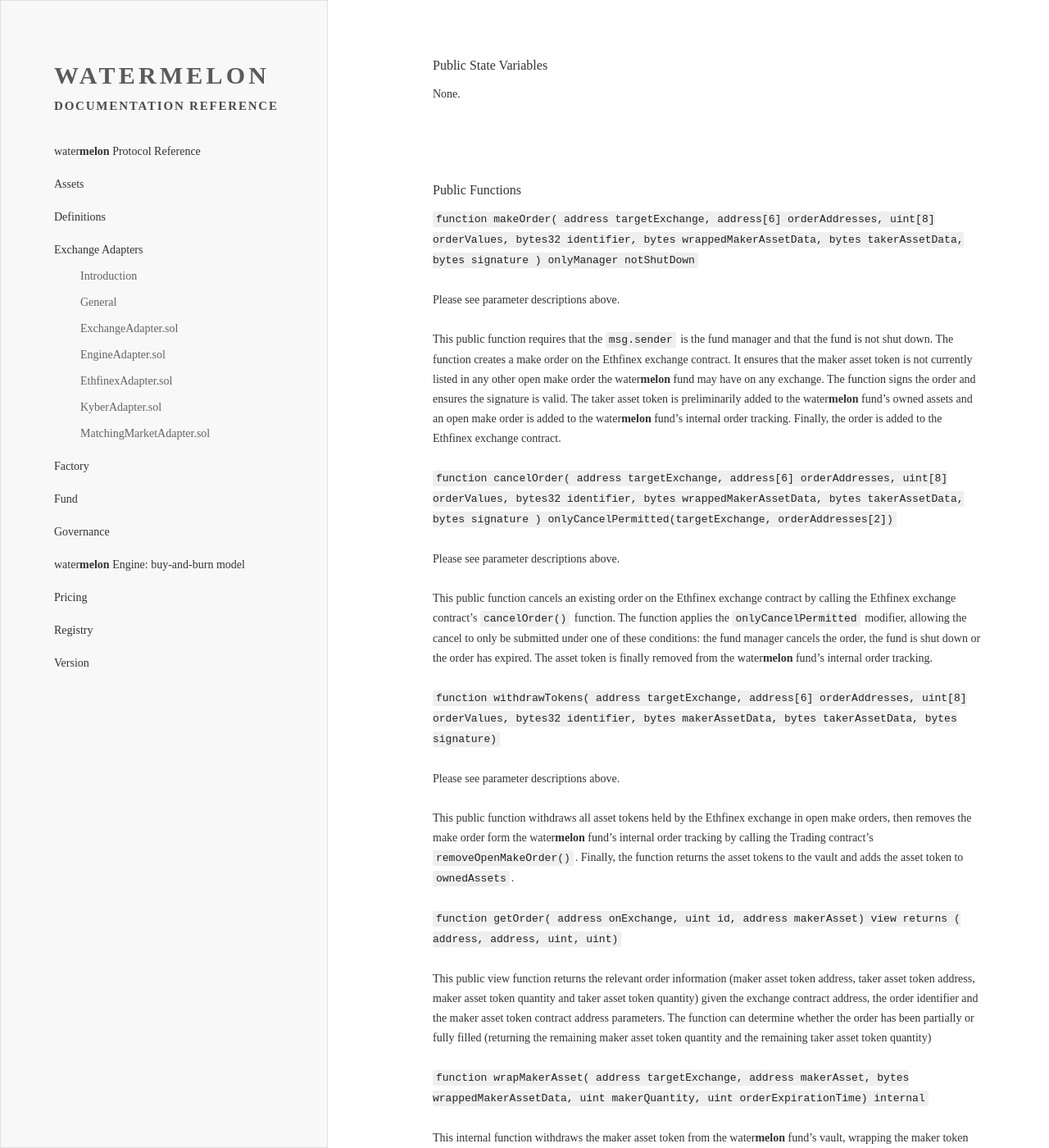
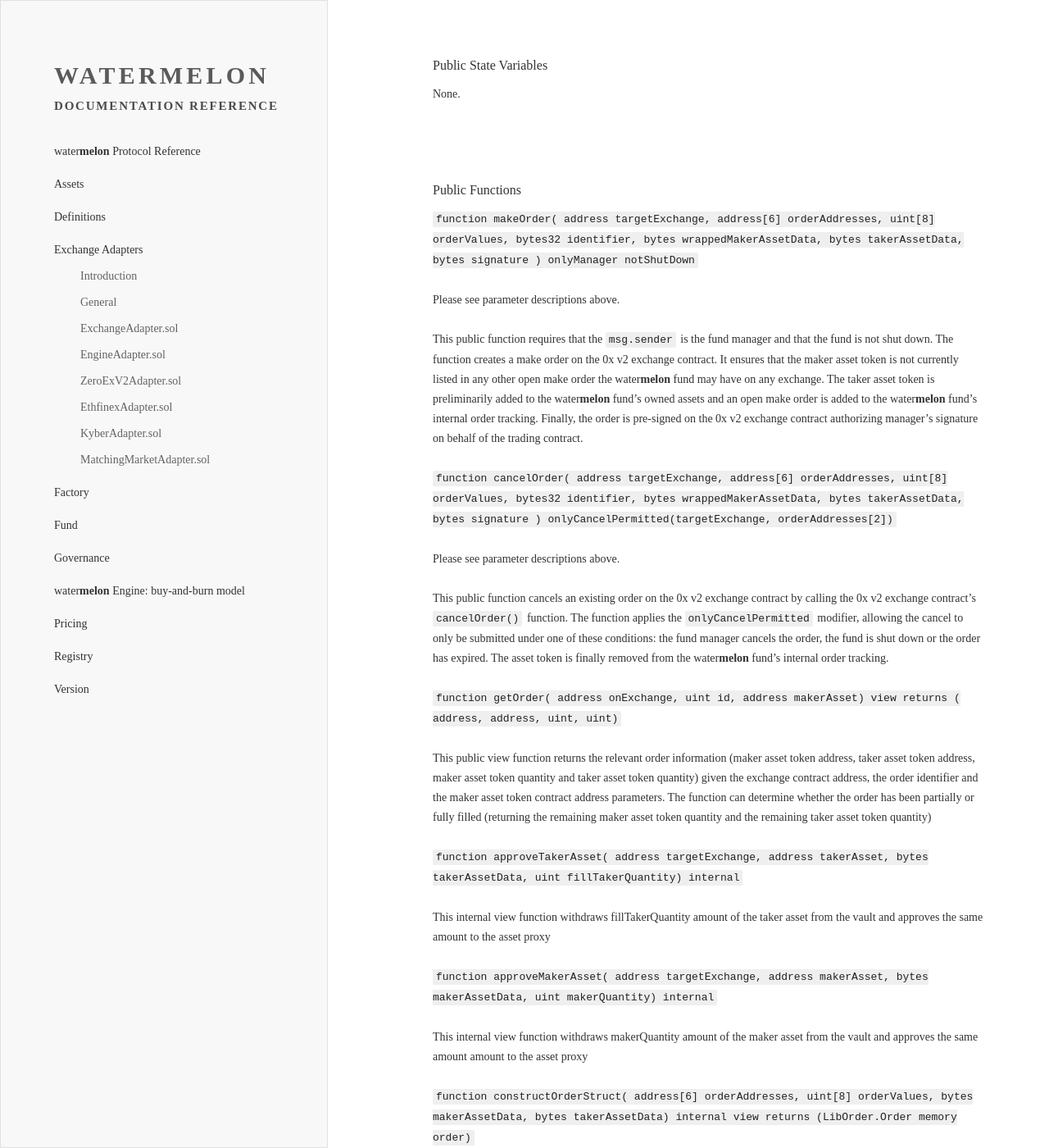
Before and after one commit to melonproject-archive/documentation, a Jekyll site: the page built from chapters/exchanges.md, in a window 1280 px wide and 1400 px high, scrolled down 7217 px. Shown: the whole window at 82% size. Built offline with Jekyll 4.4.1, drawn with Linux system fonts in a browser that asks for light colours; our own code applies the rules of GitHub Pages for plain Markdown files; some of the changed text lies outside the part shown.

Commit message:
Documentation for ZeroExV2Adapter

```diff
--- a/chapters/exchanges.md
+++ b/chapters/exchanges.md
@@ -273,6 +273,151 @@ The following parameters are used by the function:
 `orderValues[0]` - The quantity of the MLN token, expressed in 18 decimal precision.
 
 This function requires that the `msg.sender` is the fund manager and that the fund is not shut down. The function then requires that desired MLN token trade quantity be approved by the water<b>melon</b> fund. The function calls the water<b>melon</b> Engine to get the corresponding quantity of ETH. The water<b>melon</b> Engine function `sellAndBurnMln` is called, as the fund transfers MLN for WETH, as the WETH is received by the water<b>melon</b> fund and transferred to the water<b>melon</b> fund's vault, `ownedAssets` is updated with the new position if required and finally, the order status is updated.
+&nbsp;
+
+## ZeroExV2Adapter.sol
+
+#### Description
+
+This contract is the exchange adapter to the 0x v2 Exchange contract and serves as the interface from a water<b>melon</b> fund to the 0x v2 Exchange for purposes of exchange of asset tokens listed on the 0x v2 Exchange.
+&nbsp;
+
+#### Inherits from
+
+ExchangeAdapter, DSMath (link)
+
+&nbsp;
+
+#### On Construction
+
+None.
+
+&nbsp;
+
+#### Structs
+
+None.
+
+&nbsp;
+
+#### Enums
+
+None.
+
+&nbsp;
+
+#### Modifiers
+
+None.
+
+&nbsp;
+
+#### Events
+
+None.
+
+&nbsp;
+
+#### Public State Variables
+
+None.
+
+&nbsp;
+
+#### Public Functions
+
+`function makeOrder(
+    address targetExchange,
+    address[6] orderAddresses,
+    uint[8] orderValues,
+    bytes32 identifier,
+    bytes wrappedMakerAssetData,
+    bytes takerAssetData,
+    bytes signature
+) onlyManager notShutDown`
+
+Please see parameter descriptions above.
+
+This public function requires that the `msg.sender` is the fund manager and that the fund is not shut down. The function creates a make order on the 0x v2 exchange contract. It ensures that the maker asset token is not currently listed in any other open make order the water<b>melon</b> fund may have on any exchange. The taker asset token is preliminarily added to the water<b>melon</b> fund's owned assets and an open make order is added to the water<b>melon</b> fund's internal order tracking. Finally, the order is pre-signed on the 0x v2 exchange contract authorizing manager's signature on behalf of the trading contract.
+&nbsp;
+
+`function cancelOrder(
+    address targetExchange,
+    address[6] orderAddresses,
+    uint[8] orderValues,
+    bytes32 identifier,
+    bytes wrappedMakerAssetData,
+    bytes takerAssetData,
+    bytes signature
+) onlyCancelPermitted(targetExchange, orderAddresses[2])`
+
+Please see parameter descriptions above.
+
+This public function cancels an existing order on the 0x v2 exchange contract by calling the 0x v2 exchange contract's `cancelOrder()` function. The function applies the `onlyCancelPermitted` modifier, allowing the cancel to only be submitted under one of these conditions: the fund manager cancels the order, the fund is shut down or the order has expired. The asset token is finally removed from the water<b>melon</b> fund's internal order tracking.
+&nbsp;
+
+`function getOrder(
+    address onExchange,
+    uint id,
+    address makerAsset)
+view returns (
+    address,
+    address,
+    uint,
+    uint)`
+
+This public view function returns the relevant order information (maker asset token address, taker asset token address, maker asset token quantity and taker asset token quantity) given the exchange contract address, the order identifier and the maker asset token contract address parameters. The function can determine whether the order has been partially or fully filled (returning the remaining maker asset token quantity and the remaining taker asset token quantity)
+&nbsp;
+
+`function approveTakerAsset(
+    address targetExchange,
+    address takerAsset,
+    bytes takerAssetData,
+    uint fillTakerQuantity)
+internal`
+
+This internal view function withdraws fillTakerQuantity amount of the taker asset from the vault and approves the same amount to the asset proxy
+&nbsp;
+
+`function approveMakerAsset(
+    address targetExchange,
+    address makerAsset,
+    bytes makerAssetData,
+    uint makerQuantity)
+internal`
+
+This internal view function withdraws makerQuantity amount of the maker asset from the vault and approves the same amount amount to the asset proxy
+&nbsp;
+
+`function constructOrderStruct(
+    address[6] orderAddresses,
+    uint[8] orderValues,
+    bytes makerAssetData,
+    bytes takerAssetData)
+internal
+view
+    returns (LibOrder.Order memory order)`
+
+This internal view function returns a populated `order` struct based on the parameter values provided.
+&nbsp;
+
+`function getAssetProxy(
+    address targetExchange,
+    bytes assetData)
+internal
+view
+    returns (address assetProxy)`
+
+This internal view function returns the address of the asset proxy given the address of the Ethfinex exchange contract and asset data provided.
+&nbsp;
+
+`function getAssetAddress(
+    bytes assetData)
+internal
+view
+    returns (address assetAddress)`
+
+This internal view function returns the address of the asset given the asset data provided.
 &nbsp;
 
 ## EthfinexAdapter.sol
```
